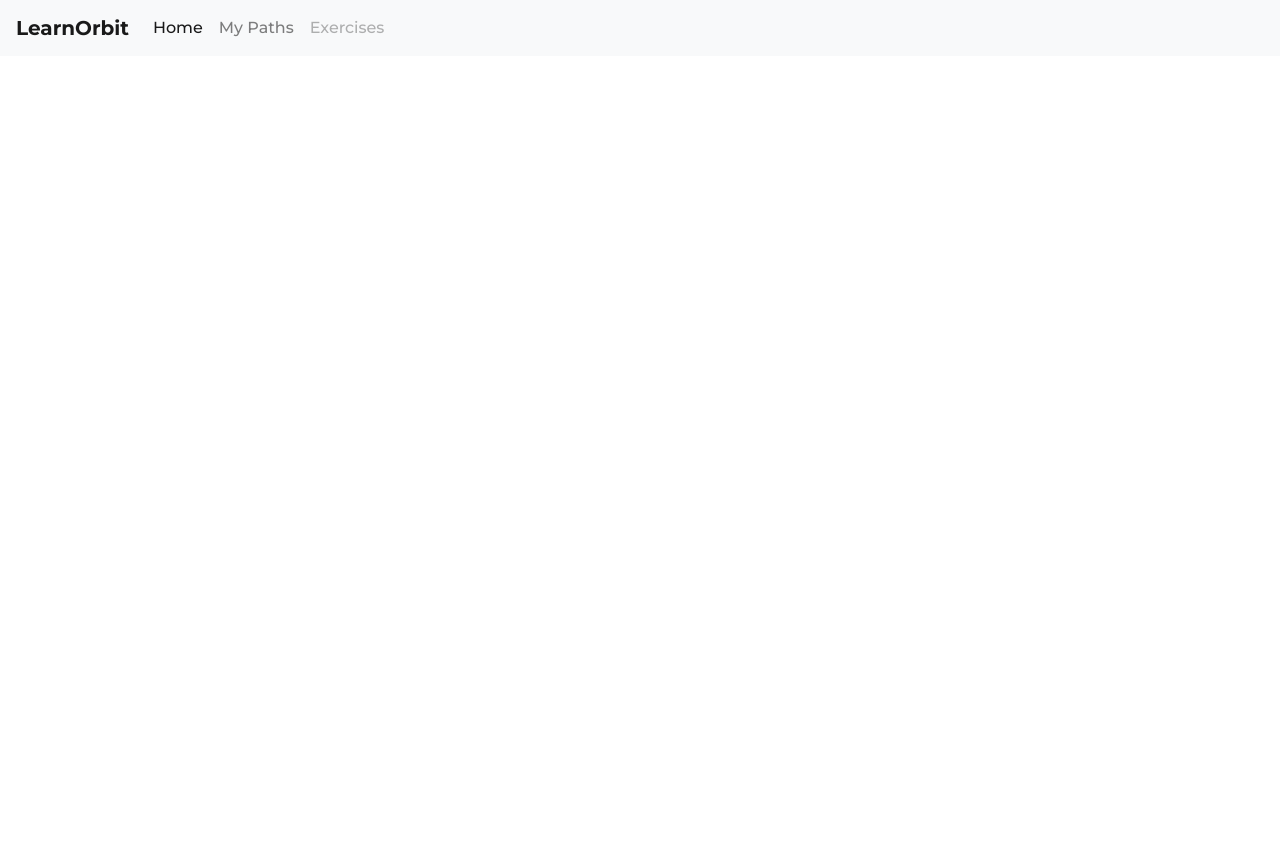
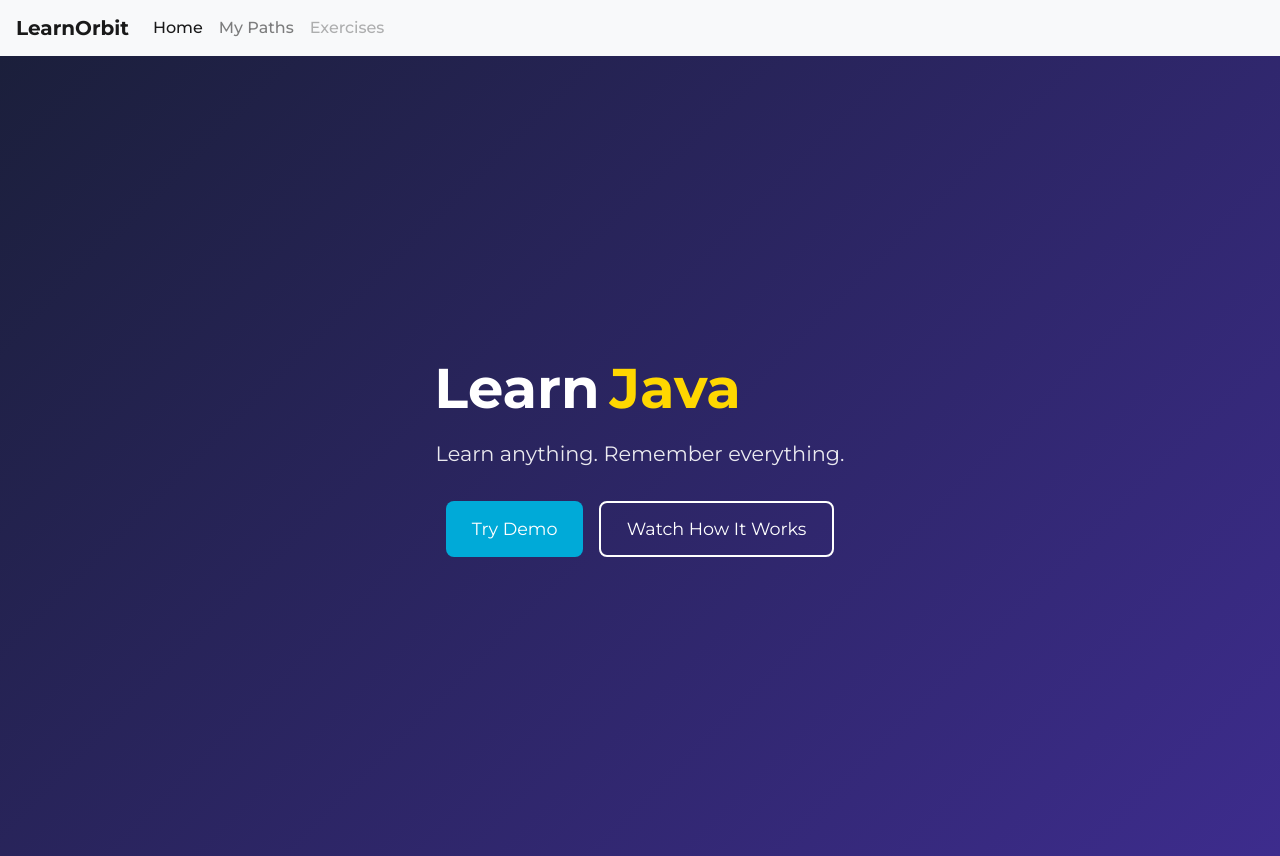
Before and after one commit to admiral2k/LearnOrbit, an Angular app: page / in a window 1280 px wide. Before the commit the page ends 800 px from the top, so only its background shows below. Built offline with nearby package versions, Linux system fonts and the light colour scheme.

Commit message:
Add main page design

```diff
--- a/src/app/app.html
+++ b/src/app/app.html
@@ -1 +1,2 @@
-<app-navbar/>
+<app-navbar />
+<router-outlet></router-outlet>
--- a/src/app/app.routes.ts
+++ b/src/app/app.routes.ts
@@ -1,3 +1,9 @@
 import { Routes } from '@angular/router';
+import { MainPageComponent } from './pages/main-page/main-page.component';
 
-export const routes: Routes = [];
+export const routes: Routes = [
+    {
+        path: '',
+        component: MainPageComponent
+    }
+];
--- a/src/app/app.ts
+++ b/src/app/app.ts
@@ -4,7 +4,7 @@ import { NavbarComponent } from "./navbar/navbar.component";
 
 @Component({
   selector: 'app-root',
-  imports: [NavbarComponent],
+  imports: [NavbarComponent, RouterOutlet],
   templateUrl: './app.html',
   styleUrl: './app.css'
 })
--- /dev/null
+++ b/src/app/pages/main-page/main-page.component.css
@@ -0,0 +1,70 @@
+.hero {
+  display: flex;
+  justify-content: center;
+  align-items: center;
+  height: 100vh;
+  background: linear-gradient(135deg, #1b1f3b, #3d2c8d);
+  color: #fff;
+  text-align: center;
+  flex-direction: column;
+}
+
+.hero-title {
+  font-size: 3.5rem;
+  font-weight: 700;
+  margin-bottom: 1rem;
+  margin-left: -3.5rem;
+  display: flex;
+  justify-content: center;
+  align-items: baseline;
+  gap: 10px;
+}
+
+.changing-word {
+  display: inline-block;
+  width: 180px;
+  text-align: left;
+  color: #00c6ff;
+  transition: opacity 0.4s ease;
+}
+
+.hero-subtitle {
+  font-size: 1.3rem;
+  font-weight: 400;
+  opacity: 0.9;
+  margin-bottom: 2rem;
+}
+
+.hero-buttons {
+  display: flex;
+  gap: 1rem;
+  justify-content: center;
+}
+
+.btn {
+  font-size: 1.1rem;
+  padding: 0.8rem 1.6rem;
+  border-radius: 8px;
+  transition: all 0.3s ease;
+}
+
+.btn-primary {
+  background: #00aad8;
+  color: #fff;
+  border: none;
+}
+
+.btn-primary:hover {
+  background: #009cd1;
+}
+
+.btn-outline-light {
+  border: 2px solid #fff;
+  color: #fff;
+  background: transparent;
+}
+
+.btn-outline-light:hover {
+  background: #fff;
+  color: #1b1f3b;
+}
--- /dev/null
+++ b/src/app/pages/main-page/main-page.component.html
@@ -0,0 +1,11 @@
+<section class="hero">
+  <div class="hero-content">
+    <h1 class="hero-title">Learn <span #changingWord class="changing-word">Biology</span></h1>
+    <p class="hero-subtitle">Learn anything. Remember everything.</p>
+
+    <div class="hero-buttons">
+      <button class="btn btn-primary">Try Demo</button>
+      <button class="btn btn-outline-light">Watch How It Works</button>
+    </div>
+  </div>
+</section>
--- /dev/null
+++ b/src/app/pages/main-page/main-page.component.ts
@@ -0,0 +1,43 @@
+import { Component, ElementRef, OnInit, ViewChild } from '@angular/core';
+
+@Component({
+  selector: 'app-main-page',
+  imports: [],
+  templateUrl: './main-page.component.html',
+  styleUrl: './main-page.component.css',
+})
+export class MainPageComponent implements OnInit {
+  @ViewChild('changingWord') changingWord!: ElementRef<HTMLSpanElement>;
+
+  topics = [
+    { word: 'Biology', color: '#00c6ff' },
+    { word: 'Math', color: '#ff6f61' },
+    { word: 'Java', color: '#ffd700' },
+    { word: 'Music', color: '#9b59b6' },
+    { word: 'AI', color: '#2ecc71' },
+    { word: 'Design', color: '#ff9f43' },
+    { word: 'Philosophy', color: '#1abc9c' },
+    { word: 'Everything', color: '#e74c3c' }
+  ];
+
+  currentIndex = 0;
+
+  ngOnInit() {
+    setInterval(() => this.fadeToNextWord(), 2000);
+  }
+
+  fadeToNextWord() {
+    const wordEl = this.changingWord?.nativeElement;
+    if (!wordEl) return;
+
+    // плавное исчезновение
+    wordEl.style.opacity = '0';
+    setTimeout(() => {
+      this.currentIndex = (this.currentIndex + 1) % this.topics.length;
+      const { word, color } = this.topics[this.currentIndex];
+      wordEl.textContent = word;
+      wordEl.style.color = color;
+      wordEl.style.opacity = '1';
+    }, 400);
+  }
+}
```
